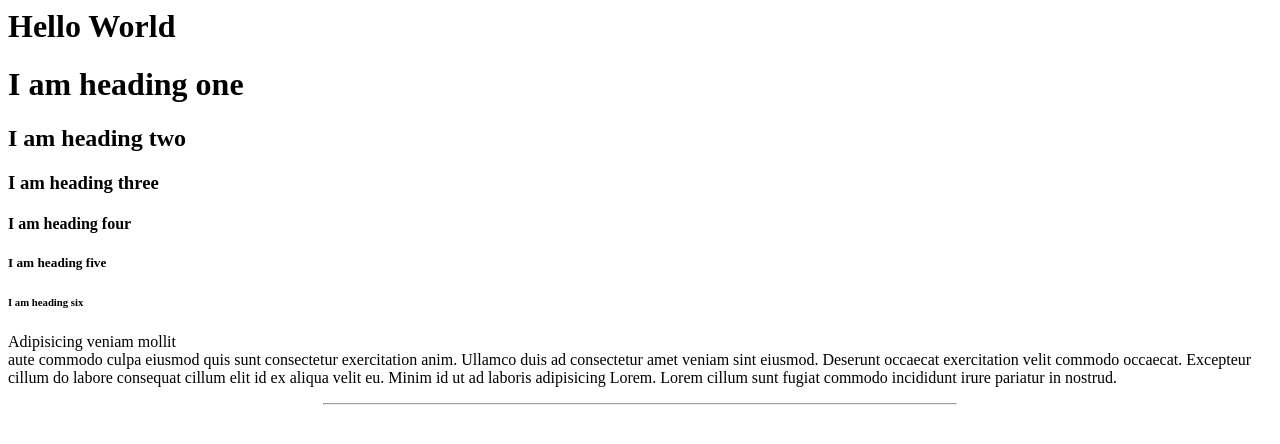
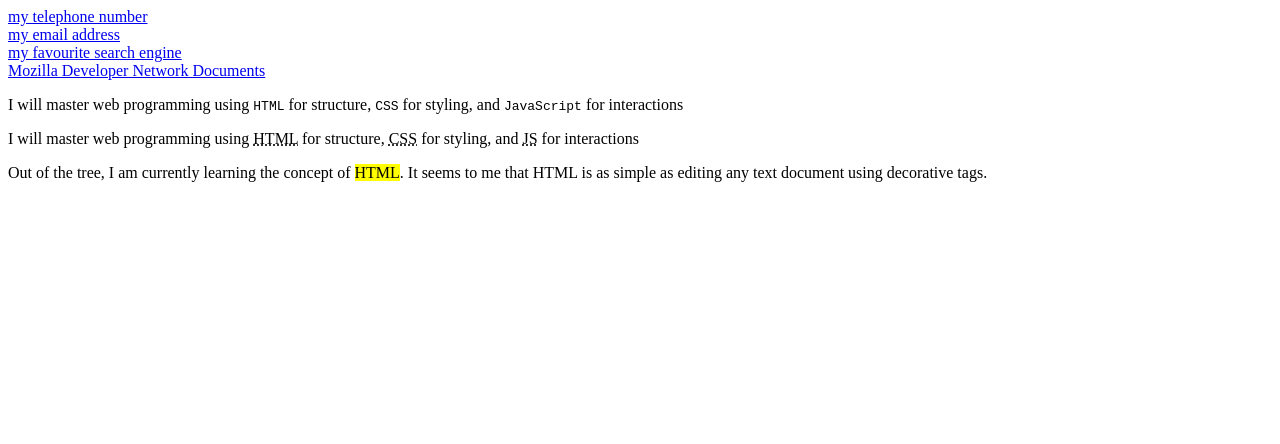
Before and after one commit to moses-20/html-premest, a plain HTML site: page index.html in a window 1280 px wide. Drawn offline with Linux system fonts and the light colour scheme.

Commit message:
lessone-2

```diff
--- a/index.html
+++ b/index.html
@@ -1,23 +1,31 @@
-<!-- heading 1 -->
-<h1>Hello World</h1>
+<!-- anchor element -->
+<a href="tel:+233240123456">my telephone number</a> <br />
+<a href="mailto:somebody@mailserver.com">my email address</a> <br />
+<a href="https://www.google.com">my favourite search engine</a> <br />
+<a
+  href="http://https://developer.mozilla.org/en-US/docs/Web/HTML/Element/a"
+  target="_blank"
+  rel="noopener noreferrer"
+  >Mozilla Developer Network Documents</a
+>
 
-<!-- h1 to h6 -->
-<h1>I am heading one</h1>
-<h2>I am heading two</h2>
-<h3>I am heading three</h3>
-<h4>I am heading four</h4>
-<h5>I am heading five</h5>
-<h6>I am heading six</h6>
-
-<!-- p tag -->
+<!-- code element -->
 <p>
-  Adipisicing veniam mollit <br />
-  aute commodo culpa eiusmod quis sunt consectetur exercitation anim. Ullamco
-  duis ad consectetur amet veniam sint eiusmod. Deserunt occaecat exercitation
-  velit commodo occaecat. Excepteur cillum do labore consequat cillum elit id ex
-  aliqua velit eu. Minim id ut ad laboris adipisicing Lorem. Lorem cillum sunt
-  fugiat commodo incididunt irure pariatur in nostrud.
+  I will master web programming using <code>HTML</code> for structure,
+  <code>CSS</code> for styling, and <code>JavaScript</code> for interactions
 </p>
 
-<!-- self closing tags -->
-<hr width="50%" />
+<!-- abvreviation element -->
+<p>
+  I will master web programming using
+  <abbr title="HyperText Markup Language">HTML</abbr> for structure,
+  <abbr title="Cascading Style Sheets">CSS</abbr> for styling, and
+  <abbr title="JavaScript">JS</abbr> for interactions
+</p>
+
+<!-- mark element -->
+<p>
+  Out of the tree, I am currently learning the concept of <mark>HTML</mark>. It
+  seems to me that HTML is as simple as editing any text document using
+  decorative tags.
+</p>
```
